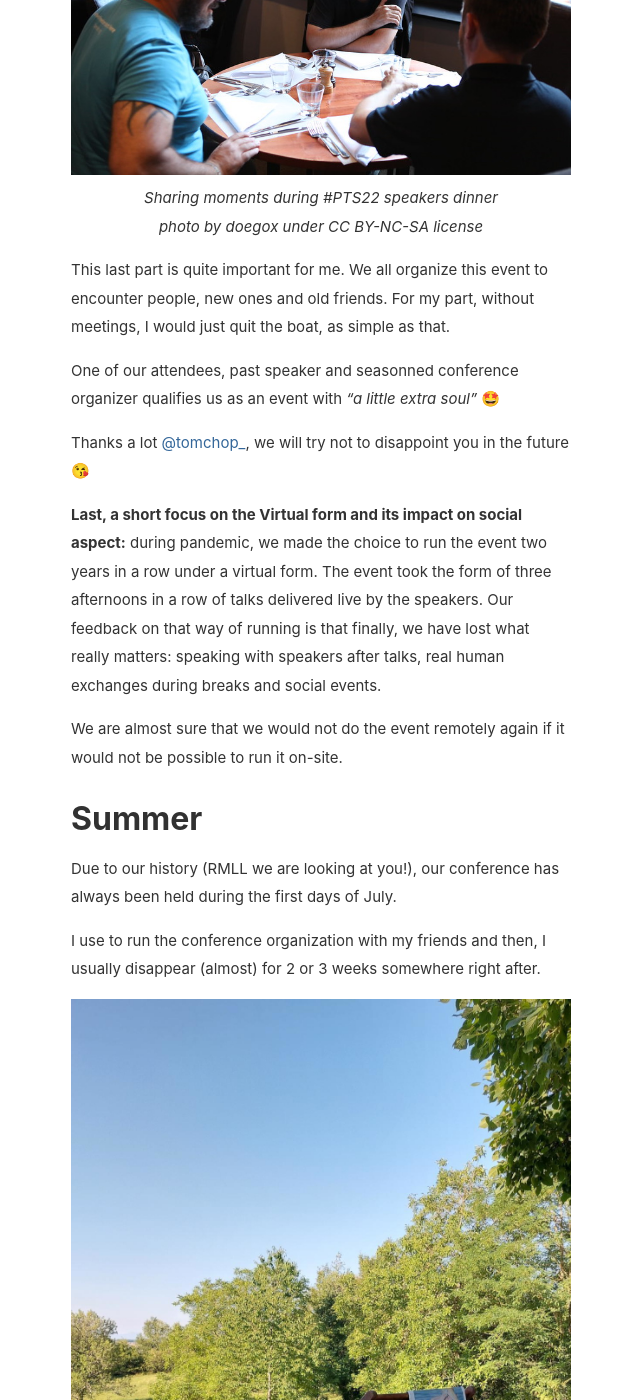
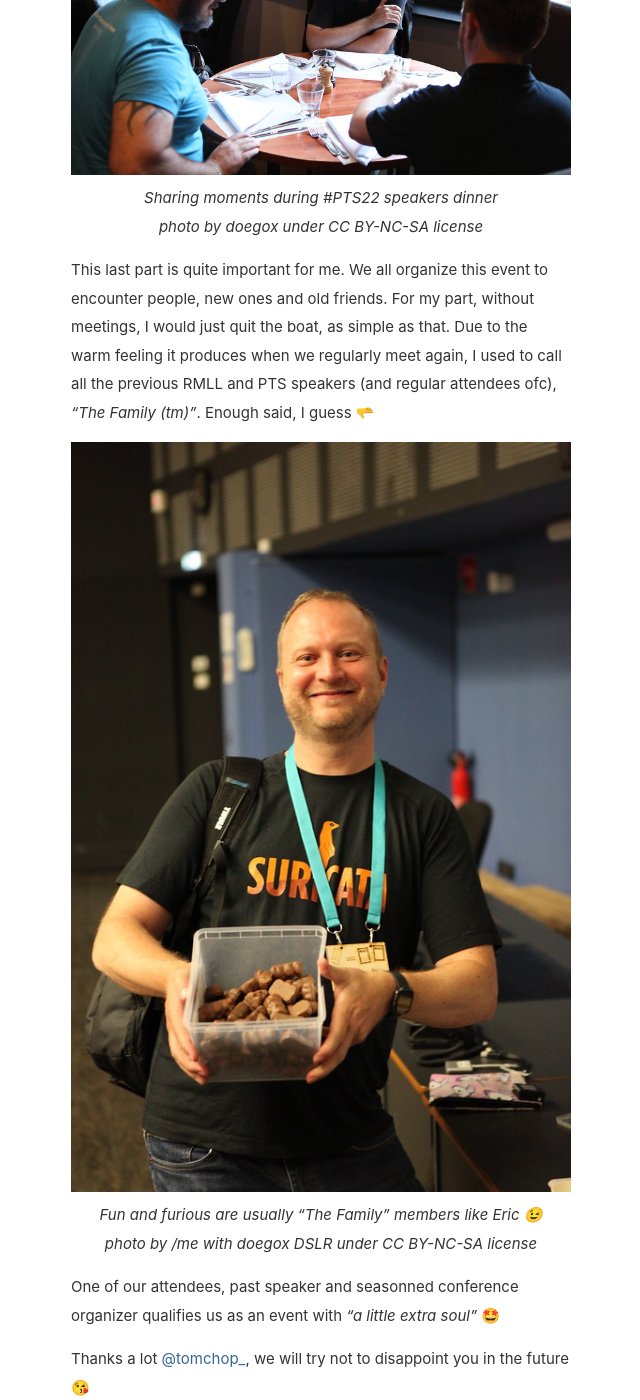
Before and after one commit to cbrocas/blog, a Jekyll site: the page built from _posts/2022-08-23-sharing-some-thoughts-from-conference-organizer.md, in a window 1280 px wide and 1400 px high, scrolled down 8521 px. Shown: the whole window, without its empty margins (319-959 px from the left). Built offline with Jekyll 4.4.1, drawn with Linux system fonts in a browser that asks for light colours; some of the changed text lies outside the part shown.

Commit message:
More fixes again

```diff
--- a/_posts/2022-08-23-sharing-some-thoughts-from-conference-organizer.md
+++ b/_posts/2022-08-23-sharing-some-thoughts-from-conference-organizer.md
@@ -102,7 +102,7 @@ In our case, being part of the long term and act in line with our mission theref
 - set up **an event whose access is free of charge** for all (talks, workshops, pauses and social event included);<br> ➡️ done **since 2008** ;
 - add **each year** to a [self-hosted archive site](https://archives.pass-the-salt.org/) all the **slides and videos** produced during the current edition ; <br> ➡️ done **since 2008** ;
 - [document into the open all collaborations](https://www.pass-the-salt.org/achievements/#contributions) resulting from the conference. <br> ➡️ done **since 2011** ;
-- work with partners on a long-term basis like <a href="https://www.ubicast.eu/">Ubicast</a> for talks recording. It helps a lot a very small organization like us. Ubicast records and streams all the talks, provides us the recording as well as a portal for all the videos they recorded. They have been fair enough to also host ont the portal videos we recorded on Zoom during our virtual switch due to pandemic. 🙏 for all of this!<br> ➡️ done **since 2018** (and long before for the RMLL side) ;
+- work with partners on a long-term basis like we do with <a href="https://www.ubicast.eu/">Ubicast</a> for talks recording. It helps a lot a very small organization like us. Ubicast records and streams all the talks, provides us the recording as well as a portal for all the videos they recorded. They have been fair enough to also host ont the portal videos we recorded on Zoom during our virtual switch due to pandemic. 🙏 for all of this!<br> ➡️ done **since 2018** (and long before for the RMLL side) ;
 
 # Standing on the shoulders of giants
 
@@ -158,7 +158,13 @@ We also always **try to go to people, speak with a lot of present people, puttin
 _Sharing moments during #PTS22 speakers dinner <br>photo by doegox under CC BY-NC-SA license_
 {: refdef}
 
-This last part is quite important for me. We all organize this event to encounter people, new ones and old friends. For my part, without meetings, I would just quit the boat, as simple as that.
+This last part is quite important for me. We all organize this event to encounter people, new ones and old friends. For my part, without meetings, I would just quit the boat, as simple as that. Due to the warm feeling it produces when we regularly meet again, I used to call all the previous RMLL and PTS speakers (and regular attendees ofc), _"The Family (tm)"_. Enough said, I guess 🫳
+
+{:refdef: style="text-align: center;"}
+![family](/assets/articles/sharing-thoughts/family.jpg)
+<br>
+_Fun and furious are usually "The Family" members like Eric 😉 <br>photo by /me with doegox DSLR under CC BY-NC-SA license_
+{: refdef}
 
 One of our attendees, past speaker and seasonned conference organizer qualifies us as an event with _"a little extra soul”_ 🤩
 
```
Also changed, not shown: assets/articles/sharing-thoughts/family.jpg (added), 3 other files.
